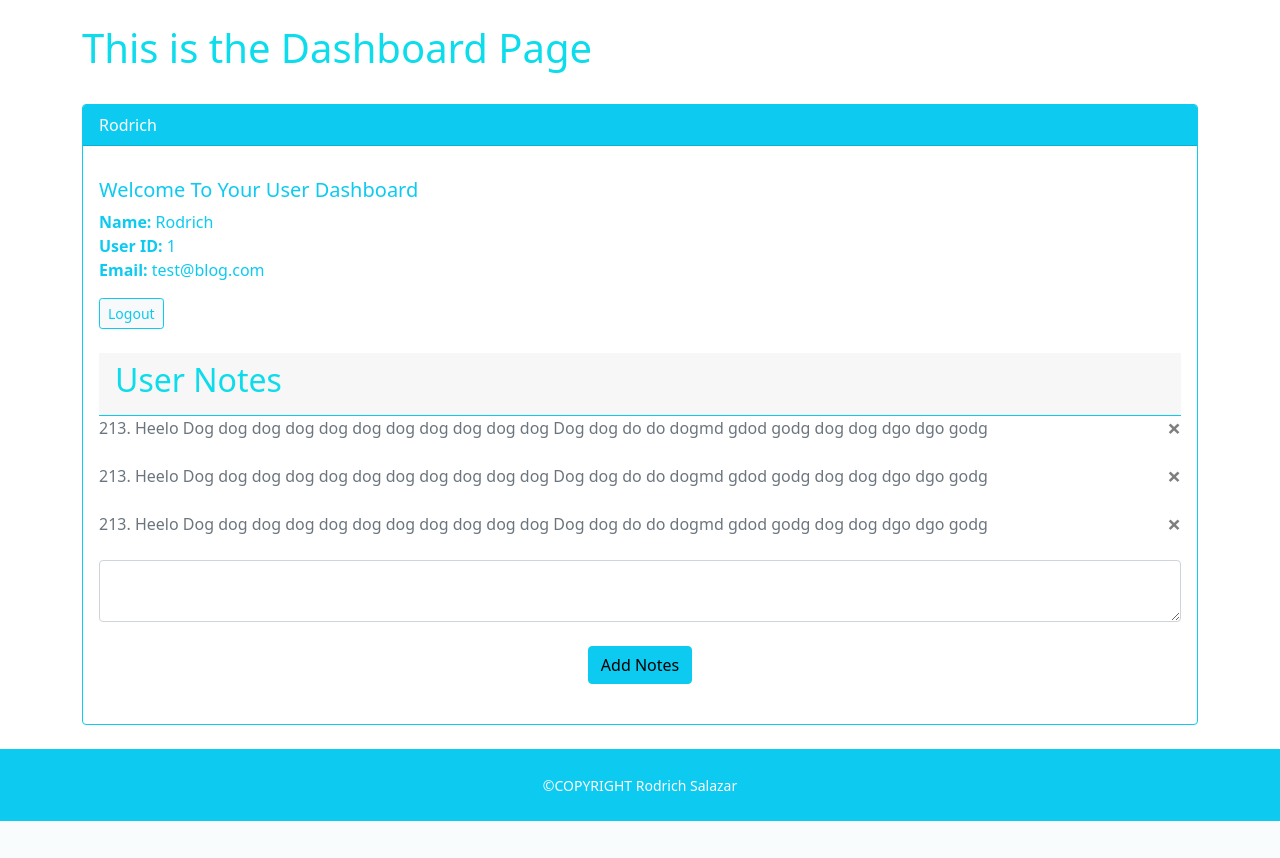
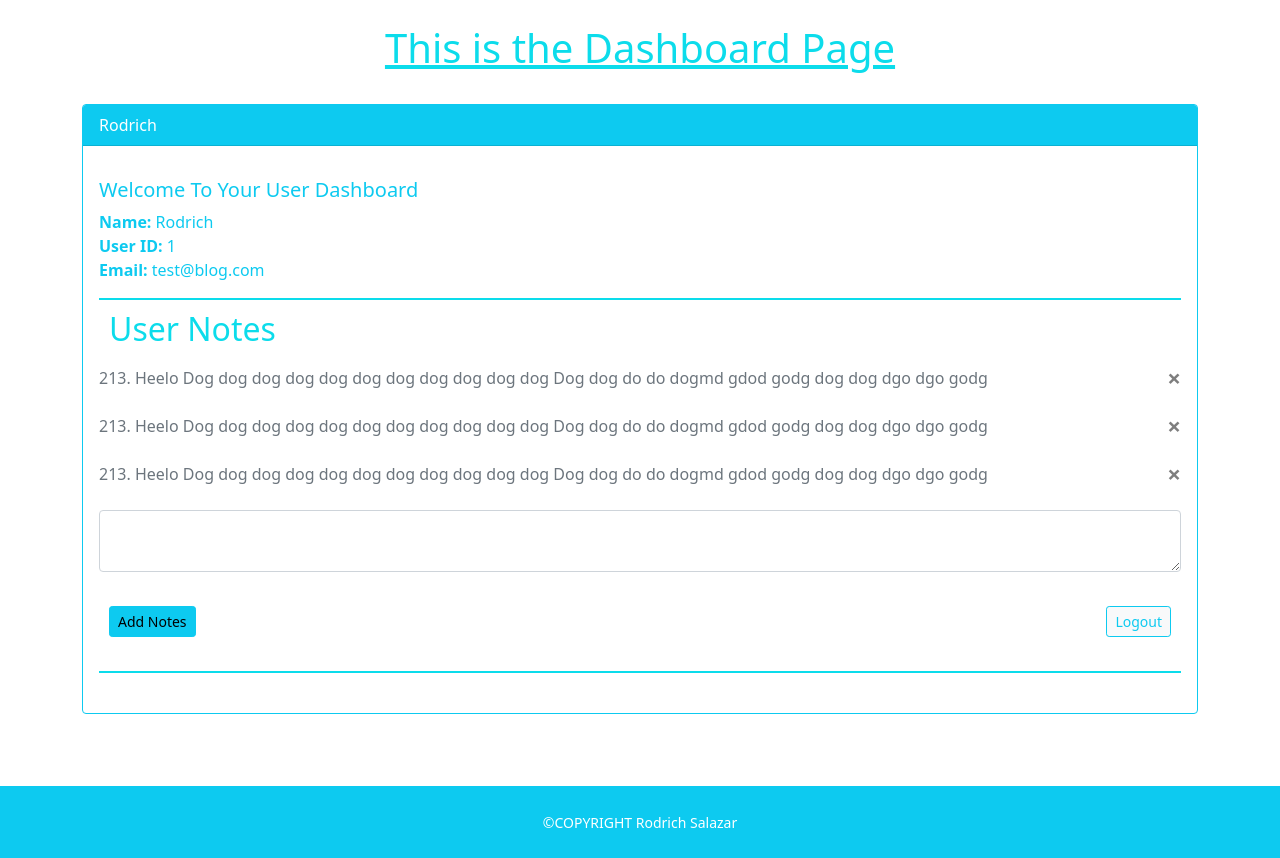
Before and after one commit to RRSALAZAR21163/DigitalAssesmentWebsiteY12, a Flask app: page /dashboard in a window 1280 px wide. Shown: the part 71-929 px from the top of the page. Before the commit the page ends 892 px from the top, so only its background shows below. Run offline with Flask 3, Linux system fonts and the light colour scheme; a user stored in the database is signed in; some libraries are stand-ins or nearby versions.

Commit message:
Visual Fixes. Visual QoL Update.
Did some editing on the layout and design of the website

Some other fixes and changes for web

Qol Update Overhauled the Visuals.

```diff
--- a/website/static/css/styles.css
+++ b/website/static/css/styles.css
@@ -82,6 +82,7 @@ h1{
   border-bottom: none;
   border-top: none;
 }
+
 .homepic {
   max-height: 450px;
   width: 100%;
@@ -92,6 +93,10 @@ h1{
   color: white
 }
 
+.commenttxt {
+  color:#0cdceb;
+}
+
 .blogfooter {
   background-color: #0cdceb;
 }
@@ -99,3 +104,46 @@ h1{
 .blogbutton {
   background-color: #0cdceb;
 }
+
+.btndropdown {
+  border-width: 2px;
+  border-color: #89feff;
+  background: #ddffff;
+}
+
+.dashboardheading {
+  text-decoration: underline;
+}
+
+.navrightside {
+  float: right;
+}
+
+.navbar {
+  float: left;
+}
+
+.toplinedashboard {
+  padding: 10px;
+  border-width: 2px;
+  border-style: solid;
+  border-color: #0cdceb;
+  border-bottom: none;
+  border-left: none;
+  border-right: none;
+}
+
+.underlinedashboard {
+  padding: 10px;
+  border-width: 2px;
+  border-style: solid;
+  border-color: #0cdceb;
+  border-top: none;
+  border-left: none;
+  border-right: none;
+}
+/**Dark Mode Configs (Put on pause) **/
+.dark-mode {
+  background-color: black;
+  color: white;
+}
--- a/website/templates/dashboard.html
+++ b/website/templates/dashboard.html
@@ -2,33 +2,27 @@
 {% block title %}Dashboard{% endblock %}
 
 {% block content %}
+    <section>
         <div class="container"/>
 
         <br/>
-    <h1> This is the Dashboard Page </h1>
+        <h1 class="dashboardheading text-center"> This is the Dashboard Page </h1>
         <br/>
             <div class="card border-info">
         <div class="card-header bg-info mb- mb-3 text-white">
             {{current_user.username}}
         </div>
         <div class="card-body bg-transparent">
-        <h5 class="card-title text-info">Welcome To Your User Dashboard
+            <h5 class="card-title text-info" >Welcome To Your User Dashboard
             </h5>
             <p class="card-text text-info">
-            <strong>Name:</strong> {{current_user.username}} <br/>
-            <strong>User ID:</strong> {{current_user.id}} <br/>
-            <strong>Email:</strong> {{current_user.email}} <br/>
-
+                <strong>Name:</strong> {{current_user.username}} </br>
+                <strong>User ID:</strong> {{current_user.id}} </br>
+                <strong>Email:</strong> {{current_user.email}} </br>
             </p>
 
+                <h2 class="toplinedashboard">User Notes</h2>
 
-        <a href="{{ url_for('auth.logout')}}" class=" btn-light btn btn-outline-info btn-sm">Logout</a>
-
-    <br/>
-    <br/>
-    <div class="card-header border-info">
-        <h2>User Notes</h2>
-    </div>
                 <ul class="list-group list-group-flush" id="notes">
                     {% for note in user.notes%}
                     <div class="bordercardnotes text-muted">
@@ -45,16 +39,21 @@
                 <form method="POST">
                     <textarea name="note" id="note" class="form-control formnote"></textarea>
                 </br>
-            <div align="center">
-                <button type="submit" class="btn btn-info">Add Notes</button>
-
+                    <div class="underlinedashboard">
+                        <button type="submit" align="left" class="btn btn-sm btn-info">Add Notes</button>
+                        <a href="{{ url_for('auth.logout')}}" style="float:right" class=" btn-light btn btn-outline-info btn-sm">Logout</a>
+                    </br>
+                </br>
                     </div>
                 </form>
                 <br/>
-
                 </div>
             </div>
 
+
+            <br/>
+            <br/>
             </br>
         </div>
+    </section>
 {% endblock %}
--- a/website/templates/posts.html
+++ b/website/templates/userposts.html
@@ -1,4 +1,6 @@
 {% extends "posts_template.html"%}
+
+
 {% block title %}{{username}}'s Posts{% endblock %}
 
 {% block header %} {{username}}'s Posts {% endblock %}
@@ -9,5 +11,8 @@
             <button type="button" class="btn btn-primary btn-lg">Back</button>
         </a>
     </div>
+    </br>
 </div>
+
+
 {% endblock %}
--- a/website/views.py
+++ b/website/views.py
@@ -48,17 +48,6 @@ def blog():
 def create_post():
     if request.method == "POST":
         text = request.form.get('text')
-
-
-
-
-
-
-
-
-
-
-
         if not text:
             flash('Post cannot be empty', category='error')
         else:
@@ -93,9 +82,8 @@ def posts(username):
     if not user:
         flash('No user with that username exists.', category='error')
         return redirect(url_for('views.home'))
-
     posts = user.posts
-    return render_template("posts.html", user=current_user, posts=posts, username=username)
+    return render_template("userposts.html", user=current_user, posts=posts, username=username)
 
 @views.route("/create-comment/<post_id>", methods=['POST'])
 @login_required
```
Also changed, not shown: website/templates/posts_template.html (+5 -5 lines), website/templates/template.html (+17 -1 lines), instance/database.db. Lines whose indentation alone changed are shown as unchanged.
